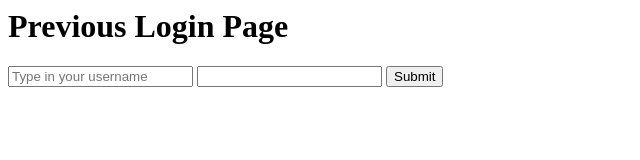
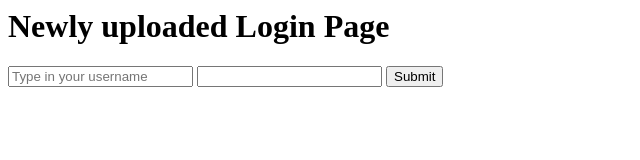
Before and after one commit to ahmadOlawale008/learning-git, a plain HTML site: page index.html in a window 1280 px wide. Shown: the whole page, without its empty margins (0-640 px from the left). Drawn offline with Linux system fonts and the light colour scheme.

Commit message:
Changed index.html by adding newly uploaded

```diff
--- a/index.html
+++ b/index.html
@@ -1,4 +1,4 @@
-<div>    <h1 class="text-3xl bg-slate-800 text-center">Previous Login Page</h1>
+<div>    <h1 class="text-3xl bg-slate-800 text-center">Newly uploaded Login Page</h1>
     <form action="" method="post">
         <input type="text" name="username" id="username" placeholder="Type in your username">
         <input type="password" name="password" id="password">
```
